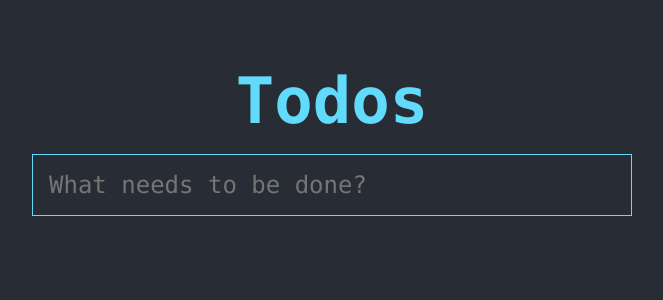
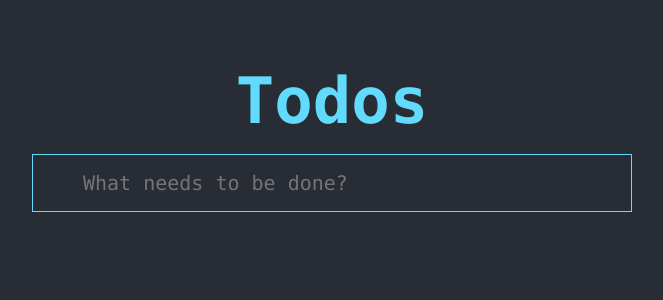
Before and after one commit to joelytk/todo-app, a React (Vite) app: page / in a window 1280 px wide. Shown: the top 300 px of the page, without its empty margins (308-971 px from the left). Built offline with nearby package versions, Linux system fonts and the light colour scheme.

Commit message:
[FEAT] Check todo, select and deselect all todos

```diff
--- a/index.html
+++ b/index.html
@@ -12,7 +12,7 @@
     <link rel="apple-touch-icon" href="/logo192.png" />
     <link rel="manifest" href="/manifest.json" />
 
-    <title>React App</title>
+    <title>Todo App</title>
   </head>
   <body>
     <noscript>You need to enable JavaScript to run this app.</noscript>
--- a/src/App.jsx
+++ b/src/App.jsx
@@ -1,5 +1,6 @@
 import { useContext, useEffect, useState } from 'react';
 
+import Form from '@/components/Form';
 import Header from '@/components/Header';
 import Footer from '@/components/Footer';
 import Todos from '@/components/Todos';
@@ -32,18 +33,19 @@ const App = () => {
 
   return (
     <div className='container'>
-      {/* Header */}
       <Header />
 
-      {todos.length > 0 && (
+      {todos.length === 0 ? (
+        <main className='main'>
+          <Form />
+        </main>
+      ) : (
         <>
-          {/* Main */}
           <main className='main'>
-            {/* Todos */}
+            <Form />
             <Todos todos={filteredTodos} />
           </main>
 
-          {/* Footer  */}
           <Footer
             activeTabIndex={activeTabIndex}
             handleTabChange={handleTabChange}
--- a/src/components/Form.jsx
+++ b/src/components/Form.jsx
@@ -1,42 +1,45 @@
-import { useContext, useRef, useState } from 'react';
+import { useContext, useRef } from 'react';
 
 import { TodoContext } from '@/contexts/TodoContext';
 
 const Form = () => {
-  const { todos, setTodos } = useContext(TodoContext);
+  const { todos, addTodo, completeAllTodos } = useContext(TodoContext);
   const form = useRef(null);
-  const counter = useRef(1);
-
-  const getMax = todos.reduce((acc, item) => Math.max(acc, item.id), 0);
 
   const handleSubmit = e => {
     e.preventDefault();
 
-    const message = form.current.input.value.trim();
+    const message = form.current['text-input'].value.trim();
 
     if (message !== '') {
-      setTodos([
-        {
-          id: getMax + 1,
-          message,
-          completed: false
-        },
-        ...todos
-      ]);
-      counter.current += 1;
+      addTodo(message);
       form.current.reset();
     }
   };
 
   return (
-    <form ref={form} onSubmit={handleSubmit} className='form'>
-      <input
-        id='input'
-        name='input'
-        className='input'
-        placeholder='What needs to be done?'
-      />
-    </form>
+    <div className='form-container'>
+      {todos.length > 0 && (
+        <div className='checkbox-container'>
+          <input
+            type='checkbox'
+            checked={todos.every(todo => todo.completed)}
+            readOnly
+            hidden
+          />
+          <span className='checkbox' onClick={completeAllTodos}></span>
+        </div>
+      )}
+
+      <form ref={form} onSubmit={handleSubmit} className='form'>
+        <input
+          id='text-input'
+          name='text-input'
+          className='text-input'
+          placeholder='What needs to be done?'
+        />
+      </form>
+    </div>
   );
 };
 
--- a/src/components/Header.jsx
+++ b/src/components/Header.jsx
@@ -1,11 +1,7 @@
-import Form from './Form';
-
 const Header = () => {
   return (
     <header className='header'>
       <h1>Todos</h1>
-
-      <Form />
     </header>
   );
 };
--- a/src/components/Todo.jsx
+++ b/src/components/Todo.jsx
@@ -1,20 +1,21 @@
 import { useContext } from 'react';
-import { MdDelete } from 'react-icons/md';
+import { BsXLg } from 'react-icons/bs';
 
 import { TodoContext } from '@/contexts/TodoContext';
 
 const Todo = ({ todo }) => {
-  const { deleteTodo } = useContext(TodoContext);
+  const { toggleTodo, deleteTodo } = useContext(TodoContext);
 
   return (
-    <li
-      className={`todo-item${todo.completed ? ' completed' : ''}`}
-      // onClick={() => toggleTodo(todo.id)}
-    >
-      {todo.message}
+    <li className={`todo-item${todo.completed ? ' completed' : ''}`}>
+      <div className='todo-container'>
+        <input type='checkbox' checked={todo.completed} readOnly hidden />
+        <span className='checkbox' onClick={() => toggleTodo(todo.id)}></span>
+        <label className='todo-label'>{todo.message}</label>
+      </div>
 
       <button className='icon-btn' onClick={() => deleteTodo(todo.id)}>
-        <MdDelete fill='red' />
+        <BsXLg />
       </button>
     </li>
   );
--- a/src/components/Todos.jsx
+++ b/src/components/Todos.jsx
@@ -2,7 +2,7 @@ import Todo from './Todo';
 
 const Todos = ({ todos }) => {
   return (
-    <ul>
+    <ul className='todo-list'>
       {todos.map(todo => (
         <Todo key={todo.id} todo={todo} />
       ))}
--- a/src/contexts/TodoContext.jsx
+++ b/src/contexts/TodoContext.jsx
@@ -1,9 +1,10 @@
-import { createContext, useEffect, useState } from 'react';
+import { createContext, useEffect, useRef, useState } from 'react';
 
 export const TodoContext = createContext();
 
 const TodoProvider = ({ children }) => {
   const [todos, setTodos] = useState([]);
+  const counter = useRef(1);
 
   useEffect(() => {
     const todos = localStorage.getItem('todos');
@@ -11,15 +12,24 @@ const TodoProvider = ({ children }) => {
   }, []);
 
   useEffect(() => {
-    console.log(todos);
     localStorage.setItem('todos', JSON.stringify(todos));
   }, [todos]);
 
   const activeTodos = todos.filter(todo => !todo.completed);
   const completedTodos = todos.filter(todo => todo.completed);
 
-  const clearCompleted = () => {
-    setTodos(todos.filter(todo => !todo.completed));
+  const addTodo = message => {
+    const getMax = todos.reduce((acc, item) => Math.max(acc, item.id), 0);
+
+    setTodos([
+      {
+        id: getMax + 1,
+        message,
+        completed: false
+      },
+      ...todos
+    ]);
+    counter.current += 1;
   };
 
   const toggleTodo = id => {
@@ -30,20 +40,33 @@ const TodoProvider = ({ children }) => {
     );
   };
 
+  const completeAllTodos = () => {
+    if (completedTodos.length === todos.length) {
+      setTodos(todos.map(todo => ({ ...todo, completed: false })));
+    } else {
+      setTodos(todos.map(todo => ({ ...todo, completed: true })));
+    }
+  };
+
   const deleteTodo = id => {
     setTodos(todos.filter(todo => todo.id !== id));
+  };
+
+  const clearCompleted = () => {
+    setTodos(todos.filter(todo => !todo.completed));
   };
 
   return (
     <TodoContext.Provider
       value={{
         todos,
-        setTodos,
         activeTodos,
         completedTodos,
-        clearCompleted,
+        addTodo,
         toggleTodo,
-        deleteTodo
+        completeAllTodos,
+        deleteTodo,
+        clearCompleted
       }}
     >
       {children}
--- a/src/index.css
+++ b/src/index.css
@@ -36,22 +36,34 @@ ul {
   margin-bottom: 1rem;
 }
 
-.main {
+.form-container {
+  position: relative;
   border: 1px solid var(--primary);
-  border-top: none;
+}
+
+.checkbox-container {
+  position: absolute;
+  top: 18px;
+  left: 16px;
 }
 
 .form {
-  border: 1px solid var(--primary);
+  flex: 1;
 }
 
-.input {
+.text-input {
   width: 100%;
   outline: none;
   border: none;
   background-color: var(--background);
   padding: 16px;
-  font-size: 1.5rem;
+  padding-left: 50px;
+  font-size: 1.25rem;
+}
+
+.todo-list {
+  border-left: 1px solid var(--primary);
+  border-right: 1px solid var(--primary);
 }
 
 .todo-item {
@@ -59,6 +71,7 @@ ul {
   justify-content: space-between;
   align-items: center;
   padding: 16px;
+  font-size: 1.25rem;
 }
 
 .todo-item:not(:last-child) {
@@ -67,6 +80,48 @@ ul {
 
 .todo-item.completed {
   text-decoration: line-through;
+}
+
+.todo-container {
+  display: flex;
+  align-items: center;
+  flex: 1;
+}
+
+.checkbox {
+  display: inline-block;
+  position: relative;
+  height: 18px;
+  width: 18px;
+  background-color: var(--background);
+  border: 1px solid var(--primary);
+  cursor: pointer;
+}
+
+.checkbox:hover {
+  background-color: rgba(97, 218, 251, 0.25);
+}
+
+.checkbox:after {
+  content: '';
+  position: absolute;
+  display: none;
+  left: 5px;
+  top: -1px;
+  width: 5px;
+  height: 14px;
+  border: solid var(--primary);
+  border-width: 0 2px 2px 0;
+  transform: rotate(45deg);
+}
+
+input:checked + .checkbox:after {
+  display: block;
+}
+
+.todo-label {
+  flex: 1;
+  padding-left: 16px;
 }
 
 .todo-actions {
@@ -80,7 +135,6 @@ ul {
   align-items: center;
   padding: 16px;
   border: 1px solid var(--primary);
-  border-top: none;
   margin-bottom: 64px;
 }
 
```
Also changed, not shown: 1 other file (tests, documents, lock files or other folders).
